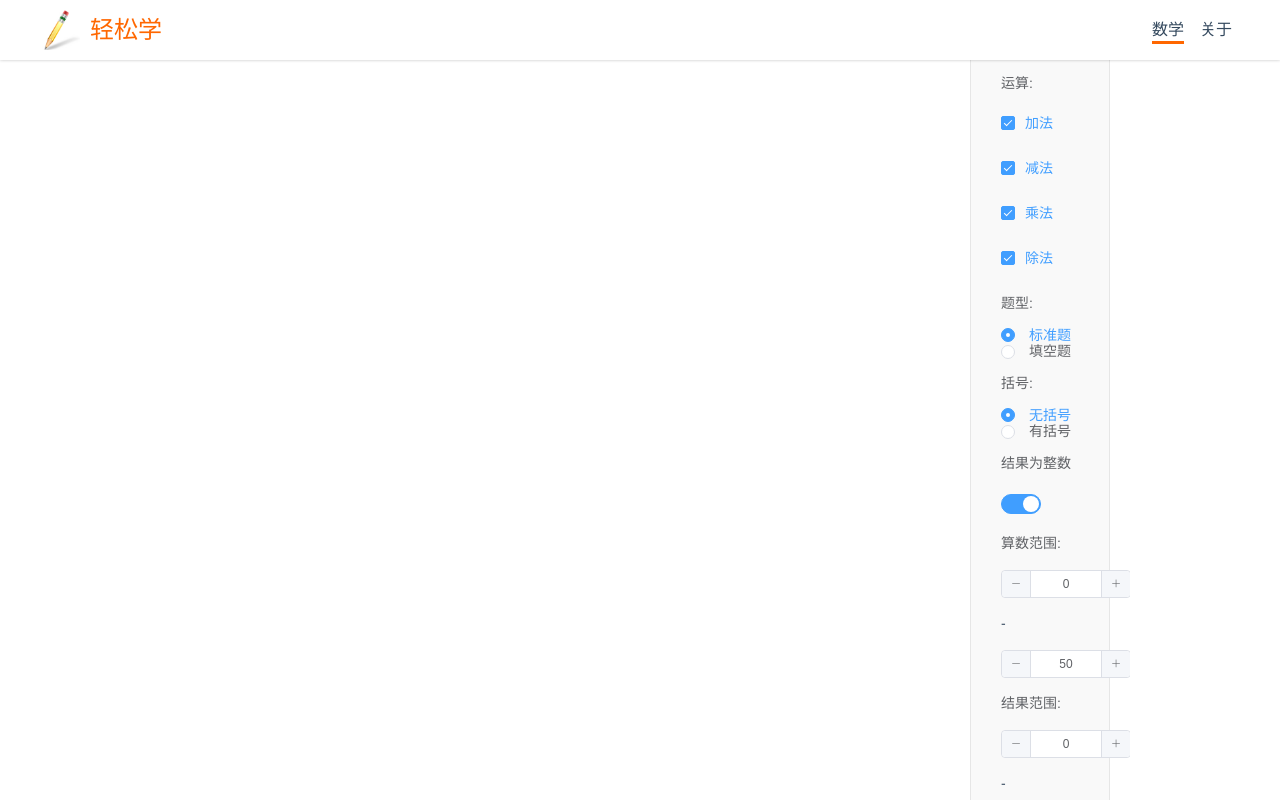
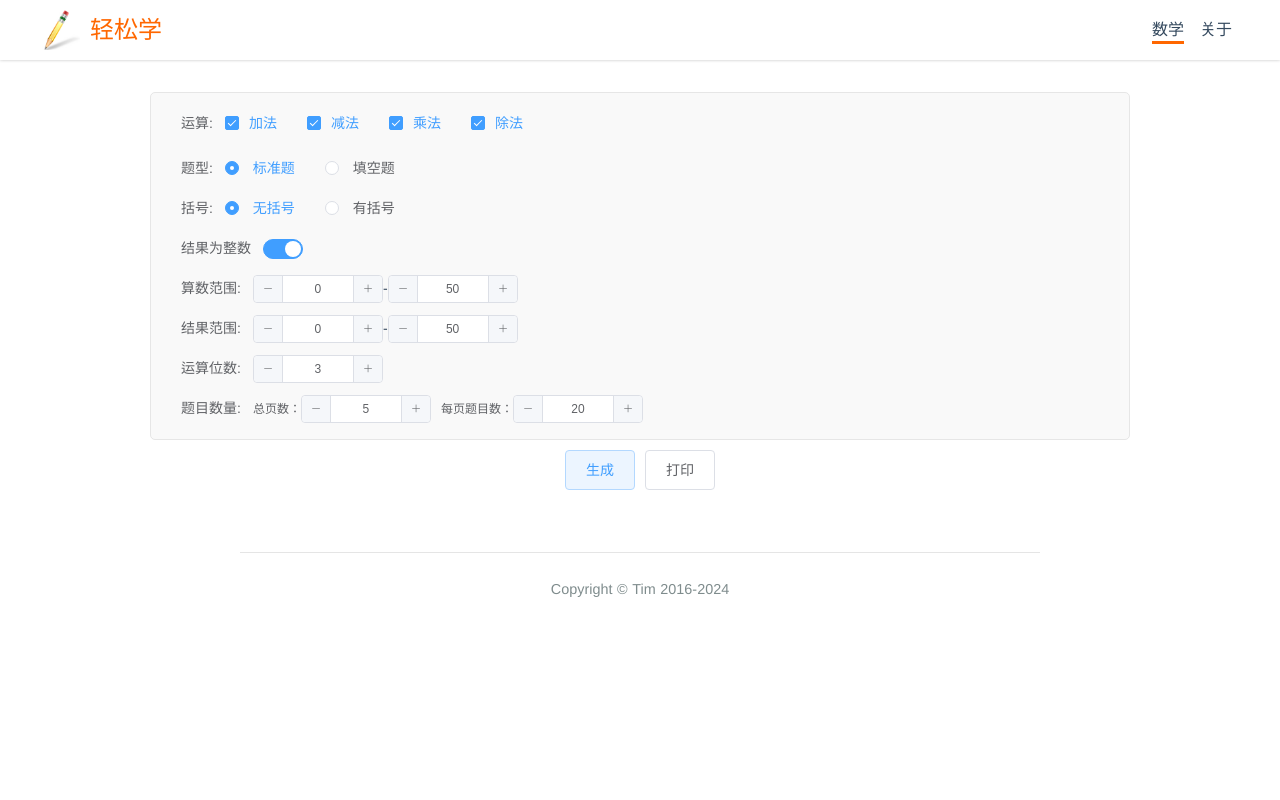
Before and after one commit to leanfish2011/e-learn, a Vue app: page / in a window 1280 px wide. Shown: the top 800 px of the page. Built offline with nearby package versions, Linux system fonts and the light colour scheme.

Commit message:
feat:use frame

```diff
--- a/src/components/math/Math.vue
+++ b/src/components/math/Math.vue
@@ -1,9 +1,6 @@
 <template>
-  <el-container>
-    <el-aside width="800px">
-      <Preview ref="examPreview"/>
-    </el-aside>
-    <el-main>
+  <div class="math">
+    <div class="exam">
       <div class="print_hide">
         <div class="option">
           <Option ref="option"/>
@@ -17,8 +14,9 @@
           </el-button>
         </div>
       </div>
-    </el-main>
-  </el-container>
+      <Preview ref="examPreview"/>
+    </div>
+  </div>
 </template>
 
 <script>
@@ -56,8 +54,9 @@ export default {
 </script>
 
 <style scoped>
-.home {
-
+.math {
+  width: 100%;
+  margin-top: 60px;
 }
 
 .option {
```
